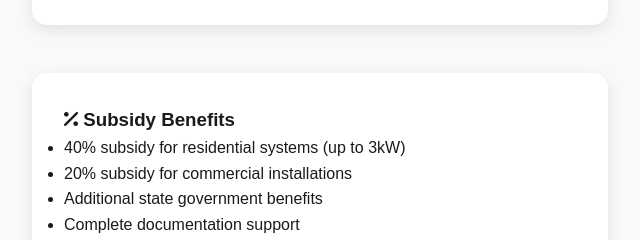
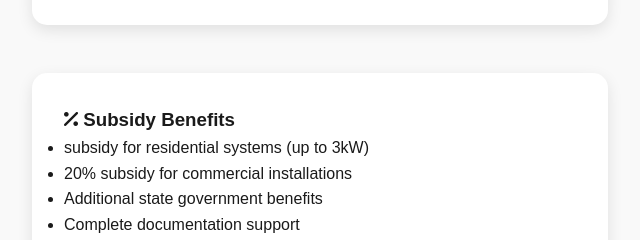
Before and after one commit to Rudrik01/Rudrik01.github.io, a plain HTML site: page index.html in a window 1280 px wide. Shown: the part 2280-2520 px from the top of the page, 8-648 px from the left. Drawn offline with Linux system fonts and the light colour scheme.

Commit message:
Update index.html

```diff
--- a/index.html
+++ b/index.html
@@ -4,7 +4,7 @@
     <meta charset="UTF-8">
     <meta name="viewport" content="width=device-width, initial-scale=1.0">
     <title>Patel Electrical | Solar Rooftop Installation Experts in Bharuch | Government Subsidy Solutions</title>
-    <meta name="description" content="Get MNRE-approved solar rooftop installations in Bharuch with 40% government subsidy. Patel Electrical offers complete solar solutions with 5-year warranty. Free consultation & subsidy assistance.">
+    <meta name="description" content="Get MNRE-approved solar rooftop installations in Bharuch with government subsidy. Patel Electrical offers complete solar solutions with 5-year warranty. Free consultation & subsidy assistance.">
     <meta name="keywords" content="solar rooftop installation Gujarat , government solar subsidy, solar panel dealers Bharuch, best electricians Bharuch, industrial electrical services">
 
     <!-- Canonical URL -->
@@ -801,7 +801,7 @@ footer {
             <div class="scheme-card">
                 <h3><i class="fas fa-percent"></i> Subsidy Benefits</h3>
                 <ul>
-                    <li>40% subsidy for residential systems (up to 3kW)</li>
+                    <li>subsidy for residential systems (up to 3kW)</li>
                     <li>20% subsidy for commercial installations</li>
                     <li>Additional state government benefits</li>
                     <li>Complete documentation support</li>
```
